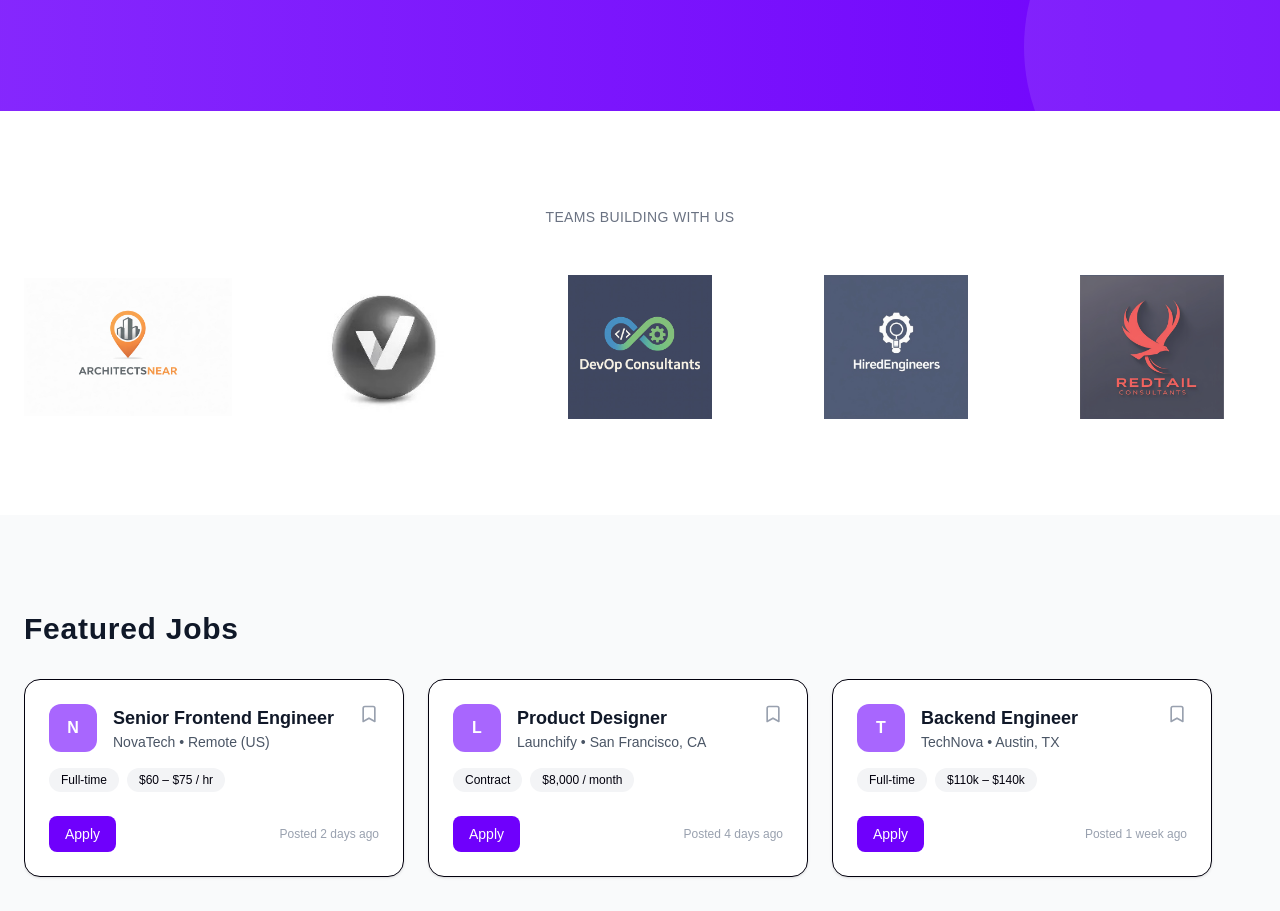
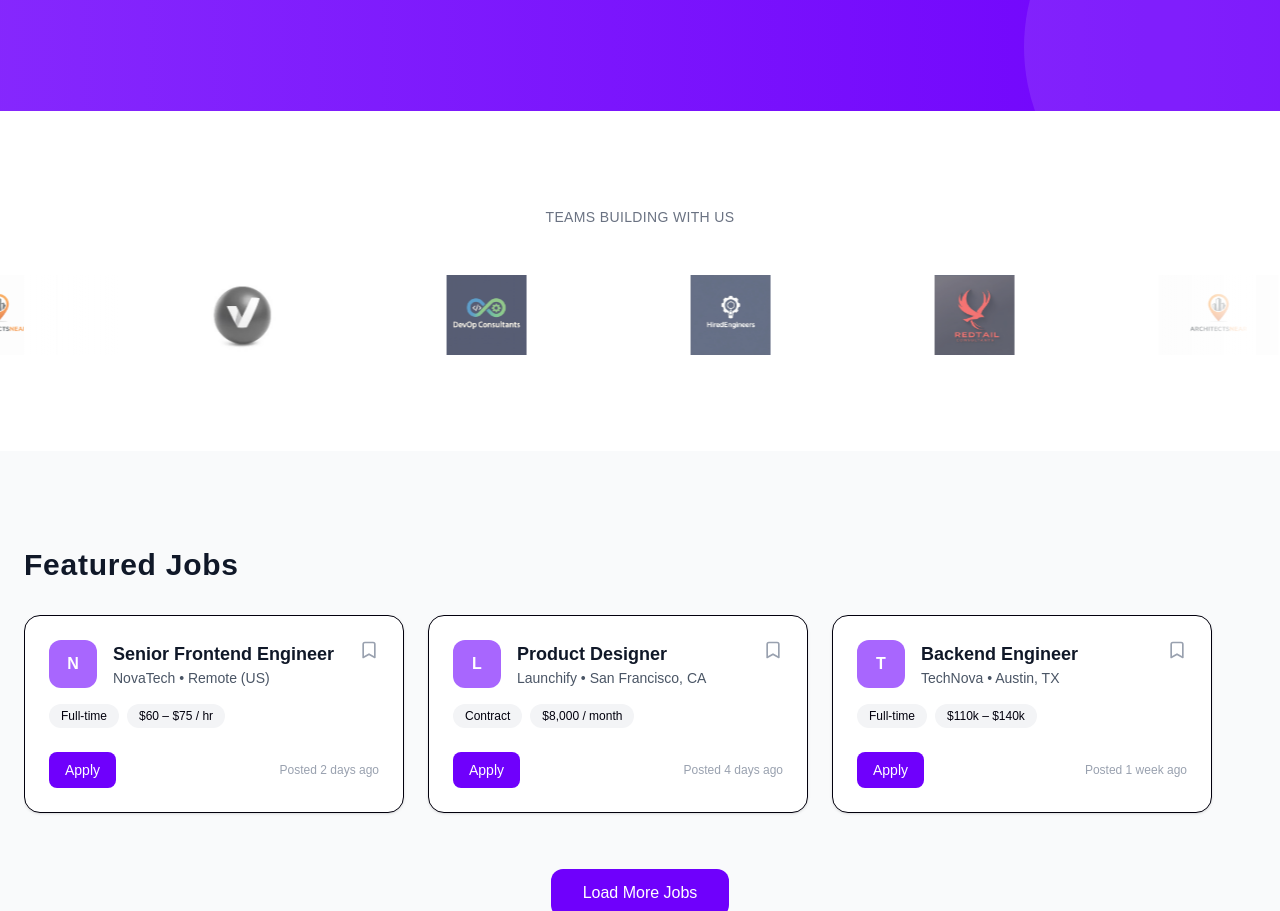
Before and after one commit to adebisidolapo/technicaljobboard, a Next.js app in the folder jobboard/: page / in a window 1280 px wide. Shown: the part 892-1803 px from the top of the page. Built offline with nearby package versions, Linux system fonts and the light colour scheme.

Commit message:
update trusted team

```diff
--- a/jobboard/app/globals.css
+++ b/jobboard/app/globals.css
@@ -85,3 +85,15 @@ body {
 .animate-fade-in-up {
   animation: fadeInUp 0.9s ease-out forwards;
 }
+@keyframes marquee {
+  0% {
+    transform: translateX(0);
+  }
+  100% {
+    transform: translateX(-50%);
+  }
+}
+
+.animate-marquee {
+  animation: marquee 35s linear infinite;
+}
--- a/jobboard/app/page.tsx
+++ b/jobboard/app/page.tsx
@@ -100,43 +100,49 @@ export default function Home() {
       </section>
 
 {/* ================= TRUSTED TEAMS ================= */}
-<section className="py-24 bg-white">
+<section className="py-24 bg-white overflow-hidden">
   <div className="max-w-7xl mx-auto px-6">
 
     <h3 className="text-center text-sm font-medium text-gray-500 tracking-wide uppercase mb-12">
       Teams Building With Us
     </h3>
 
-    <div className="grid grid-cols-2 sm:grid-cols-3 md:grid-cols-5 gap-12 items-center">
-      <img
-        src="/Architects.png"
-        alt="Architects"
-        className="h-10 md:h-36 mx-auto object-contain opacity-80 hover:opacity-100 transition"
-      />
-      <img
-        src="/vermot.png"
-        alt="Vermot"
-        className="h-10 md:h-36 mx-auto object-contain opacity-80 hover:opacity-100 transition"
-      />
-      <img
-        src="/Devops.png"
-        alt="Devops"
-        className="h-10 md:h-36 mx-auto object-contain opacity-80 hover:opacity-100 transition"
-      />
-      <img
-        src="/Hiredengineer.png"
-        alt="Hiredengineer"
-        className="h-10 md:h-36 mx-auto object-contain opacity-80 hover:opacity-100 transition"
-      />
-      <img
-        src="/redtail.png"
-        alt="Redtail"
-        className="h-10 md:h-36 mx-auto object-contain opacity-80 hover:opacity-100 transition"
-      />
+    {/* Marquee */}
+    <div className="relative">
+      <div className="flex gap-16 animate-marquee hover:[animation-play-state:paused]">
+        {[
+          "/Architects.png",
+          "/vermot.png",
+          "/Devops.png",
+          "/Hiredengineer.png",
+          "/redtail.png",
+          "/Architects.png",
+          "/vermot.png",
+          "/Devops.png",
+          "/Hiredengineer.png",
+          "/redtail.png",
+        ].map((logo, i) => (
+          <div
+            key={i}
+            className="flex items-center justify-center min-w-[180px]"
+          >
+            <img
+              src={logo}
+              alt="Trusted company logo"
+              className="h-14 md:h-20 object-contain opacity-70 hover:opacity-100 hover:scale-105 transition duration-300"
+            />
+          </div>
+        ))}
+      </div>
+
+      {/* Soft fade edges */}
+      <div className="pointer-events-none absolute top-0 left-0 h-full w-24 bg-gradient-to-r from-white to-transparent" />
+      <div className="pointer-events-none absolute top-0 right-0 h-full w-24 bg-gradient-to-l from-white to-transparent" />
     </div>
 
   </div>
 </section>
+
 
 
 {/* ================= FEATURED JOBS ================= */}
```
